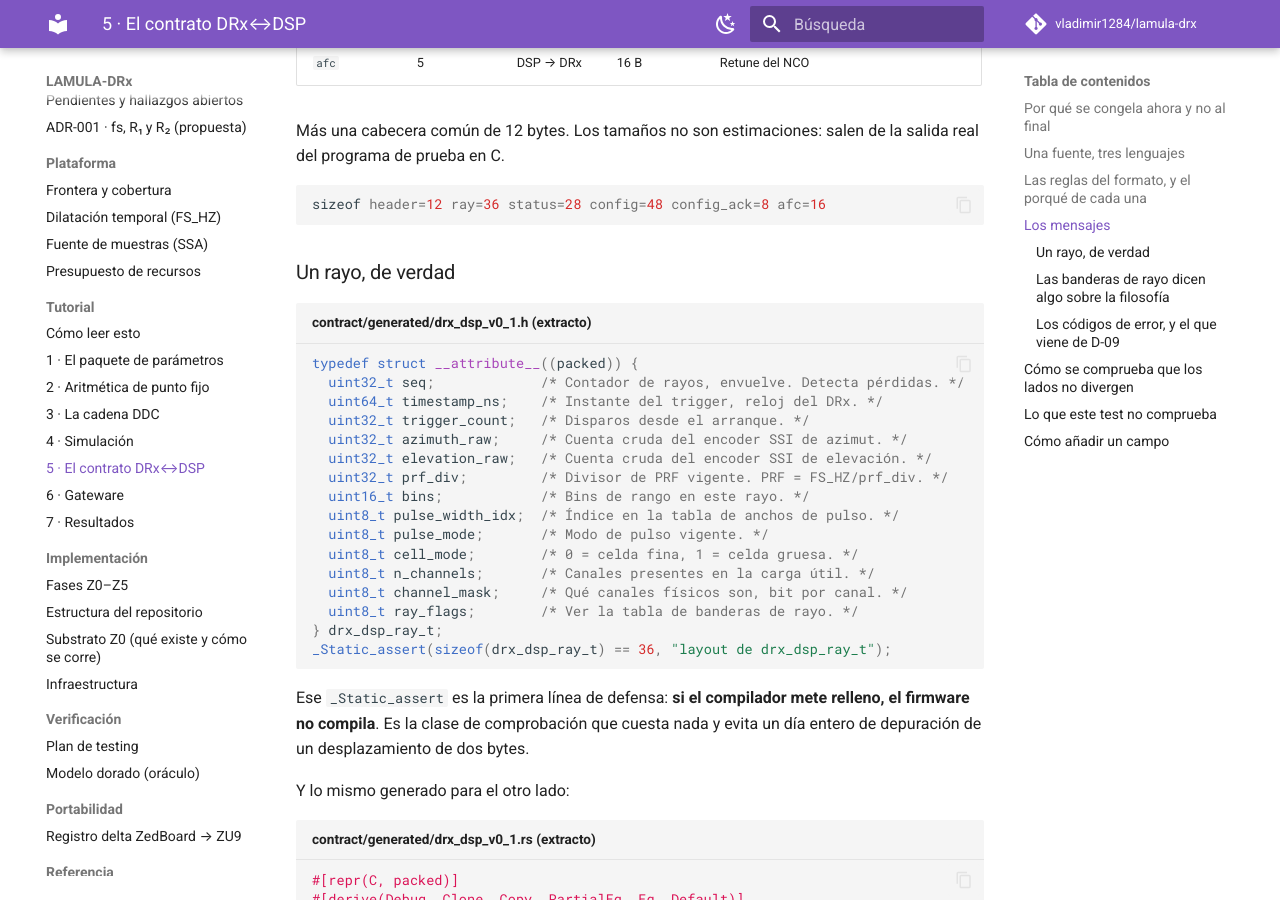
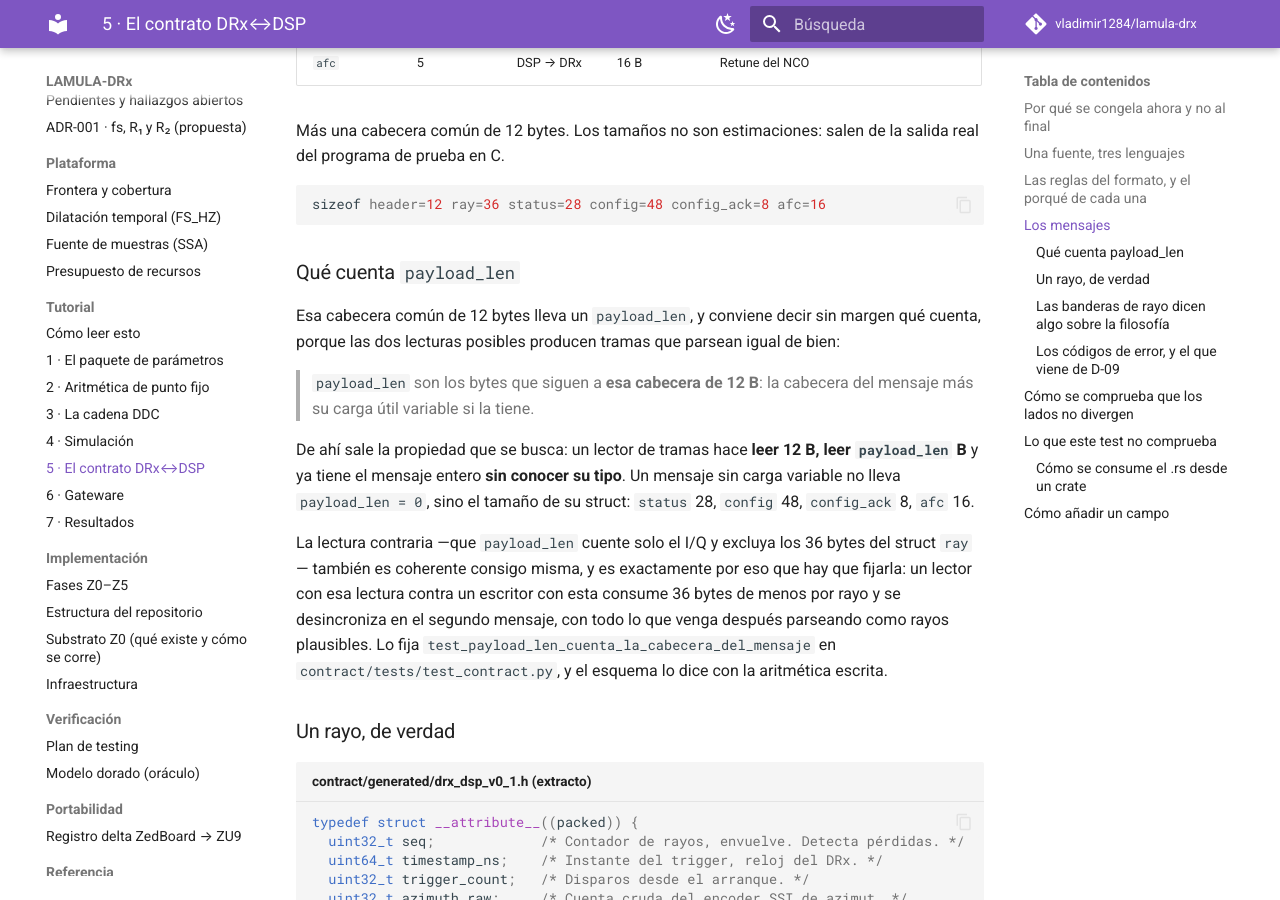
Before and after one commit to vladimir1284/lamula-drx, an MkDocs documentation site: the page built from docs/tutorial/05-contrato.md, in a window 1280 px wide and 900 px high, scrolled down 2202 px. Built offline with MkDocs 1.6.1 and Material for MkDocs 9.7.7, drawn with Linux system fonts in a browser that asks for light colours; comment, search, counter and statistics services are not loaded; some of the changed text lies outside the part shown.

Commit message:
Pin what payload_len counts, and test it
The schema said "bytes de carga útil detrás de la cabecera del mensaje", which
read literally excludes the 36-byte ray struct, while the tutorial's worked
example includes it (0x7364 = 29540 = 36 + 1844x4x4). Both readings produce
frames that parse, so the divergence was silent: a reader on one reading against
a writer on the other consumes 36 bytes too few per ray and desynchronises on
the second message, with everything after that parsing into plausible rays.

Resolved toward the tutorial's reading, which is the one that lets a framer do
"read 12 B, read payload_len B" without knowing the message type. The DSP side
already implements it that way, and the sibling DSP<->RCP contract states it
explicitly, so the alternative would have cost more to adopt. The wire format
does not change, so version_minor stays at 1.

- Schema: payload_len is now stated with the arithmetic spelled out and with the
  payload-less case pinned (status 28, config 48, config_ack 8, afc 16, never
  0). bad_length now defines what "no cuadra" means.
- Tests: test_payload_len_cuenta_la_cabecera_del_mensaje fixes one message with
  a variable payload and the four without, using literals so a reinterpretation
  fails loudly; test_el_esquema_deja_payload_len_sin_ambiguedad keeps the
  wording from drifting back.
- Tutorial: a section on what payload_len counts, next to the size table, plus a
  note that the generated .rs is consumed as a module and not via include!,
  because its leading inner attribute is not legal where include! expands.

Raised from the LAMULA DSP side as issue #1, where the ambiguity had to be
resolved to write the DRx<->DSP consumer.

Test counts in CLAUDE.md and the results page were already two behind before
this change; they now read 69, which is what make check reports.

Co-Authored-By: Claude Opus 5 (1M context) <noreply@anthropic.com>

````diff
--- a/docs/tutorial/05-contrato.md
+++ b/docs/tutorial/05-contrato.md
@@ -88,6 +88,25 @@ programa de prueba en C.
 ```sh
 sizeof header=12 ray=36 status=28 config=48 config_ack=8 afc=16
 ```
+
+### Qué cuenta `payload_len`
+
+Esa cabecera común de 12 bytes lleva un `payload_len`, y conviene decir sin margen qué cuenta,
+porque las dos lecturas posibles producen tramas que parsean igual de bien:
+
+> `payload_len` son los bytes que siguen a **esa cabecera de 12 B**: la cabecera del mensaje más su
+> carga útil variable si la tiene.
+
+De ahí sale la propiedad que se busca: un lector de tramas hace **leer 12 B, leer `payload_len` B**
+y ya tiene el mensaje entero **sin conocer su tipo**. Un mensaje sin carga variable no lleva
+`payload_len = 0`, sino el tamaño de su struct: `status` 28, `config` 48, `config_ack` 8, `afc` 16.
+
+La lectura contraria —que `payload_len` cuente solo el I/Q y excluya los 36 bytes del struct `ray`—
+también es coherente consigo misma, y es exactamente por eso que hay que fijarla: un lector con esa
+lectura contra un escritor con esta consume 36 bytes de menos por rayo y se desincroniza en el
+segundo mensaje, con todo lo que venga después parseando como rayos plausibles. Lo fija
+`test_payload_len_cuenta_la_cabecera_del_mensaje` en `contract/tests/test_contract.py`, y el
+esquema lo dice con la aritmética escrita.
 
 ### Un rayo, de verdad
 
@@ -194,8 +213,9 @@ Byte a byte idénticos. Y se leen así:
 | `00` | `flags` | reservado en v0.1 |
 | `64 73 00 00` | `payload_len` | 0x7364 = 29 540 = 36 + 1844 × 4 canales × 4 bytes |
 
-Ese `payload_len` es la aritmética del contrato funcionando: la cabecera de 36 bytes más un radial
-completo de reflectividad en modo grueso.
+Ese `payload_len` es la aritmética del contrato funcionando: la cabecera de rayo de 36 bytes más un
+radial completo de reflectividad en modo grueso, contados desde el final de la cabecera común de 12
+bytes.
 
 El test lo hace para **todos** los mensajes, con valores deterministas por posición de campo:
 
@@ -226,6 +246,22 @@ O sea: un error del **generador** se detecta aquí; un error de cómo Rust dispo
 memoria, no. Ese test le toca al proyecto DSP, y es una de las cosas concretas que hay que pedirles
 cuando se les entregue la v0.1.
 
+Ese test ya existe en el lado DSP, comprobando tamaños y desplazamientos con `offset_of!` contra su
+copia vendorizada.
+
+### Cómo se consume el `.rs` desde un crate
+
+`contract/generated/drx_dsp_v0_1.rs` se declara como módulo, no se incluye con `include!`:
+
+```rust
+#[path = "../vendor/drx_dsp_v0_1.rs"]
+mod drx_dsp_v0_1;
+```
+
+El fichero abre con el atributo interno `#![allow(dead_code)]`, y un atributo interno no es legal
+donde expande `include!`. El error que sale por ese camino se lee como un fallo del codegen y no lo
+es: es la forma de consumirlo. Queda escrito aquí para que nadie lo depure dos veces.
+
 ## Cómo añadir un campo
 
 1. Edítalo en `contract/schema/drx_dsp_v0_1.toml`, con su `doc`. Si desalinea, añade un `padN`
````
Also changed, not shown: CLAUDE.md (+1 -1 lines), docs/tutorial/07-resultados.md (+3 -3 lines), 4 other files.
